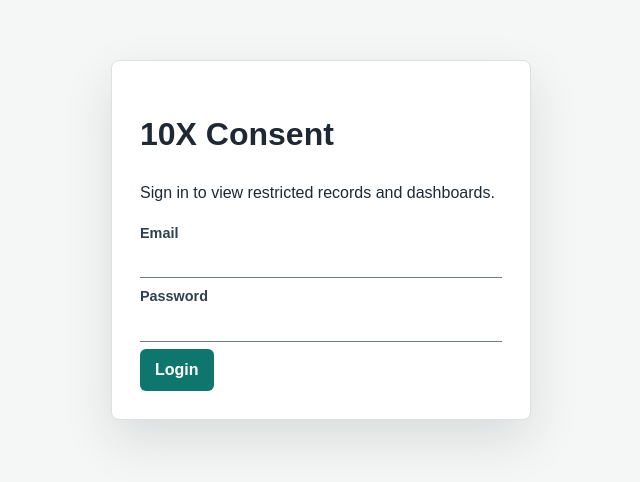
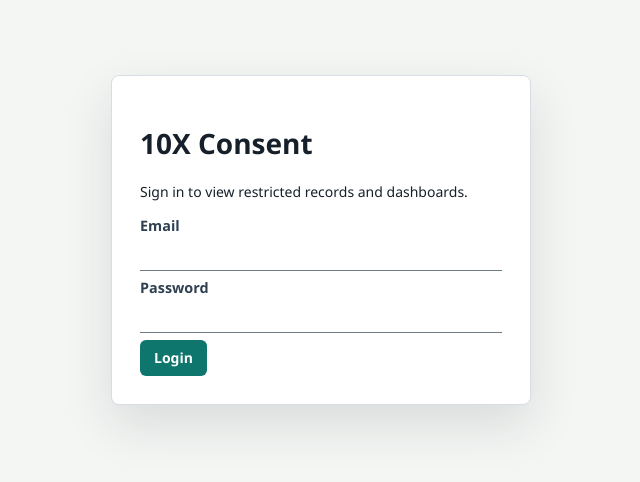
Before and after one commit to Danieluganda/RETI_Program, a Next.js app in the folder consent-app/: page /login in a window 1280 px wide. Shown: the part 160-642 px from the top of the page, without its empty margins (319-959 px from the left). Built offline with nearby package versions, Linux system fonts and the light colour scheme.

Commit message:
Clean up consent dashboard UI

```diff
--- a/consent-app/app/globals.css
+++ b/consent-app/app/globals.css
@@ -1,16 +1,17 @@
 :root {
   color-scheme: light;
-  --bg: #f5f7f6;
+  --bg: #f4f6f4;
   --panel: #ffffff;
-  --text: #1f2933;
-  --muted: #5f6f7a;
-  --line: #d9e1e5;
+  --text: #16202a;
+  --muted: #526575;
+  --line: #d6dee3;
   --strong-line: #6b7c86;
   --accent: #0f766e;
   --accent-dark: #0b5f59;
   --focus: #f59e0b;
   --danger: #b42318;
   --soft: #e8f4f2;
+  --shadow: 0 1px 2px rgba(16, 24, 40, 0.06);
 }
 
 * {
@@ -21,9 +22,9 @@ body {
   margin: 0;
   background: var(--bg);
   color: var(--text);
-  font-family: Arial, Helvetica, sans-serif;
-  font-size: 16px;
-  line-height: 1.55;
+  font-family: "Segoe UI", Arial, Helvetica, sans-serif;
+  font-size: 14px;
+  line-height: 1.45;
 }
 
 a {
@@ -48,12 +49,12 @@ button,
   display: inline-flex;
   align-items: center;
   justify-content: center;
-  min-height: 40px;
+  min-height: 36px;
   border: 1px solid transparent;
   border-radius: 6px;
   cursor: pointer;
   font-weight: 700;
-  padding: 8px 14px;
+  padding: 7px 13px;
   text-decoration: none;
 }
 
@@ -71,13 +72,17 @@ button,
 .shell {
   min-height: 100vh;
   display: grid;
-  grid-template-columns: 240px 1fr;
+  grid-template-columns: 230px 1fr;
 }
 
 .sidebar {
-  background: #14222f;
+  position: sticky;
+  top: 0;
+  align-self: start;
+  min-height: 100vh;
+  background: #122231;
   color: #ffffff;
-  padding: 22px 16px;
+  padding: 18px 16px;
 }
 
 .partner-sidebar {
@@ -89,7 +94,9 @@ button,
 }
 
 .brand {
-  margin-bottom: 26px;
+  margin-bottom: 24px;
+  padding-bottom: 14px;
+  border-bottom: 1px solid rgba(255, 255, 255, 0.12);
 }
 
 .brand strong,
@@ -99,18 +106,18 @@ button,
 
 .brand span {
   color: #bbcad4;
-  font-size: 0.86rem;
+  font-size: 0.82rem;
 }
 
 .nav {
   display: grid;
-  gap: 8px;
+  gap: 3px;
 }
 
 .nav a {
-  border-radius: 6px;
+  border-radius: 5px;
   color: #e8eef2;
-  padding: 10px 12px;
+  padding: 8px 10px;
   text-decoration: none;
 }
 
@@ -121,9 +128,9 @@ button,
 .sidebar-user {
   display: grid;
   gap: 4px;
-  margin-top: 28px;
+  margin-top: 22px;
   border-top: 1px solid rgba(255, 255, 255, 0.18);
-  padding-top: 18px;
+  padding-top: 15px;
 }
 
 .sidebar-user span {
@@ -145,7 +152,7 @@ button,
 }
 
 .main {
-  padding: 28px;
+  padding: 24px 28px;
 }
 
 .standalone-form-page {
@@ -157,17 +164,25 @@ button,
   display: flex;
   justify-content: space-between;
   gap: 16px;
-  margin-bottom: 22px;
+  margin-bottom: 18px;
 }
 
 .topbar h1 {
-  margin: 0 0 4px;
-  font-size: 1.7rem;
+  margin: 0 0 3px;
+  font-size: 1.65rem;
+  letter-spacing: 0;
 }
 
 .topbar p {
   margin: 0;
   color: var(--muted);
+}
+
+.topbar-actions {
+  display: flex;
+  align-items: flex-start;
+  gap: 10px;
+  white-space: nowrap;
 }
 
 .cards {
@@ -177,8 +192,9 @@ button,
 }
 
 .dashboard-cards {
-  grid-template-columns: repeat(6, minmax(150px, 1fr));
-  margin-bottom: 18px;
+  grid-template-columns: repeat(6, minmax(140px, 1fr));
+  gap: 10px;
+  margin-bottom: 14px;
 }
 
 .richblack-cards {
@@ -191,21 +207,24 @@ button,
   border: 1px solid var(--line);
   border-radius: 8px;
   background: var(--panel);
+  box-shadow: var(--shadow);
 }
 
 .metric {
-  padding: 18px;
+  padding: 14px 16px;
 }
 
 .metric span {
   color: var(--muted);
+  font-size: 0.86rem;
   font-weight: 700;
 }
 
 .metric strong {
   display: block;
-  margin-top: 8px;
-  font-size: 2rem;
+  margin-top: 6px;
+  font-size: 1.75rem;
+  line-height: 1.05;
 }
 
 .metric .compact-metric {
@@ -213,8 +232,8 @@ button,
 }
 
 .panel {
-  padding: 18px;
-  margin-bottom: 18px;
+  padding: 16px 18px;
+  margin-bottom: 14px;
 }
 
 .section-heading {
@@ -227,7 +246,8 @@ button,
 
 .section-heading h2,
 .panel h2 {
-  margin: 0 0 6px;
+  margin: 0 0 4px;
+  font-size: 1.28rem;
 }
 
 .section-heading p {
@@ -596,6 +616,39 @@ input[type="file"] {
   grid-template-columns: minmax(220px, 320px) auto auto;
 }
 
+.dashboard-page {
+  max-width: 1680px;
+  margin: 0 auto;
+}
+
+.dashboard-topbar {
+  align-items: flex-start;
+  padding-bottom: 2px;
+}
+
+.dashboard-topbar .primary,
+.dashboard-topbar .secondary {
+  min-width: 118px;
+}
+
+.dashboard-control-panel {
+  padding: 12px 16px;
+}
+
+.dashboard-filter-form {
+  grid-template-columns: minmax(220px, 320px) minmax(160px, 220px) auto;
+  align-items: end;
+}
+
+.dashboard-filter-form label {
+  margin-bottom: 4px;
+  font-size: 0.82rem;
+}
+
+.dashboard-filter-form select {
+  min-height: 34px;
+}
+
 .secondary-export-form {
   margin-top: 14px;
   padding-top: 14px;
@@ -684,8 +737,20 @@ table {
 th,
 td {
   border-bottom: 1px solid var(--line);
-  padding: 10px 8px;
+  padding: 9px 8px;
   text-align: left;
+}
+
+th {
+  background: #f7faf8;
+  color: #3f5362;
+  font-size: 0.78rem;
+  letter-spacing: 0.03em;
+  text-transform: uppercase;
+}
+
+tbody tr:hover td {
+  background: #fbfdfc;
 }
 
 .tag {
@@ -769,6 +834,8 @@ td {
 
 .action-list {
   display: grid;
+  grid-template-columns: repeat(auto-fit, minmax(260px, 1fr));
+  gap: 10px;
 }
 
 .action-item {
@@ -779,13 +846,13 @@ td {
   border-radius: 6px;
   background: #fff7f6;
   color: var(--text);
-  padding: 12px;
+  padding: 10px 12px;
   text-decoration: none;
 }
 
 .action-item strong {
   color: var(--danger);
-  font-size: 1.25rem;
+  font-size: 1.2rem;
 }
 
 .health-state,
```
Also changed, not shown: consent-app/app/dashboard/page.tsx (+6 -2 lines).
